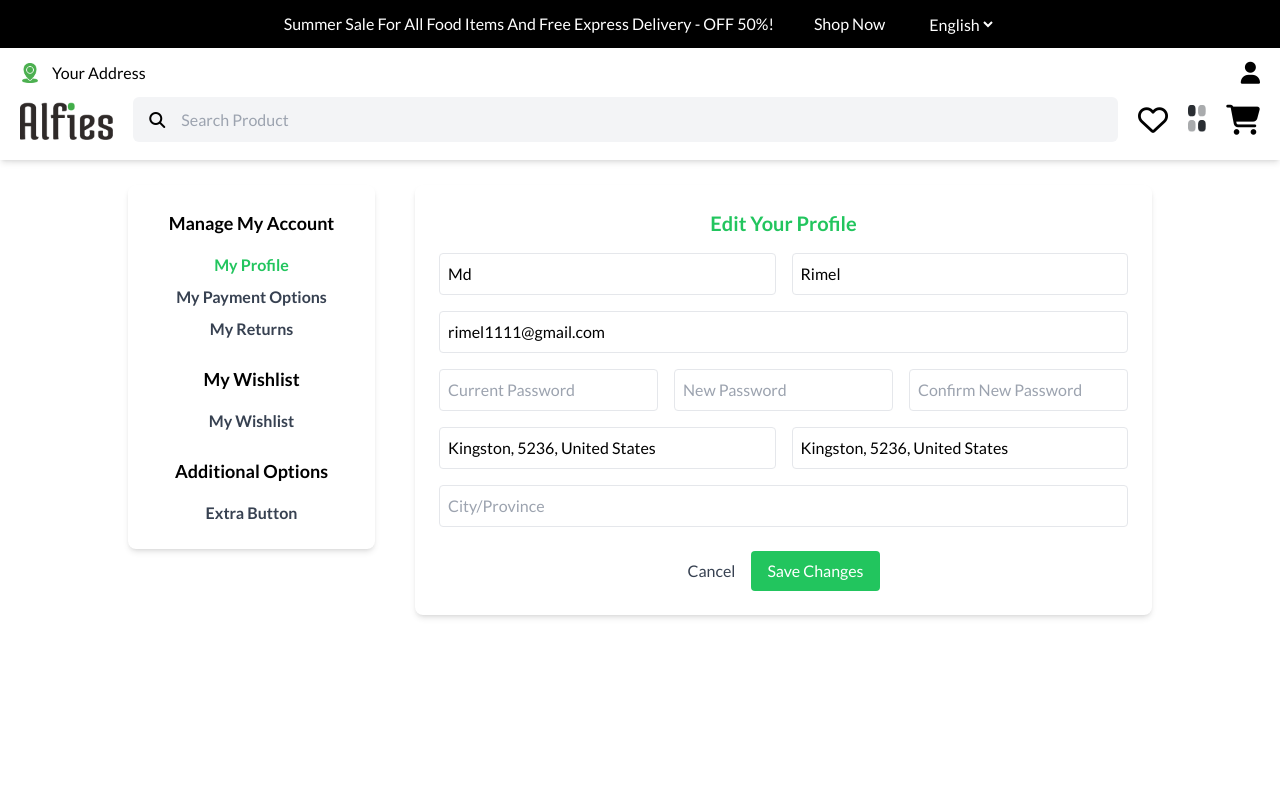
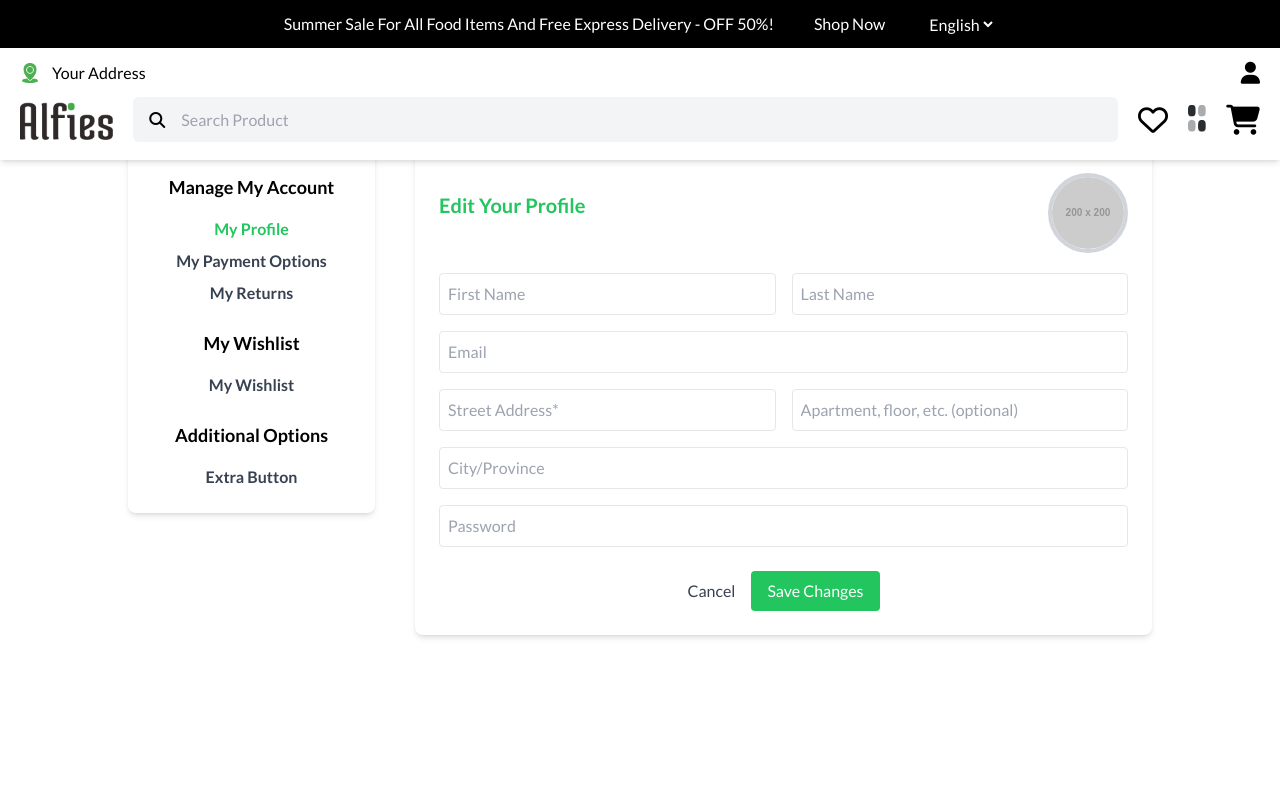
Before and after one commit to Dev-Jathu/MultiShop, a React (Create React App) app in the folder frontend/: page /my-account in a window 1280 px wide. Shown: the top 800 px of the page. Built offline with nearby package versions, Linux system fonts and the light colour scheme.

Commit message:
user accounts

```diff
--- a/frontend/src/pages/user/account.jsx
+++ b/frontend/src/pages/user/account.jsx
@@ -2,9 +2,19 @@ import React, { useState } from "react";
 
 const UserProfile = () => {
   const [activeTab, setActiveTab] = useState("profile");
+  const [selectedImage, setSelectedImage] = useState(
+    "https://via.placeholder.com/200"
+  );
+  const handleImageUpload = (event) => {
+    const file = event.target.files[0];
+    if (file) {
+      const imageUrl = URL.createObjectURL(file);
+      setSelectedImage(imageUrl);
+    }
+  };
 
   return (
-    <div className="flex flex-col items-center justify-center min-h-screen p-6">
+    <div className="flex flex-col items-center justify-center lg:h-[100vh] md:h-[80vh] h-full lg:pt-2 md:pt-2 p-6">
       <div className="flex flex-col md:flex-row justify-center items-start space-y-6 md:space-y-0 md:space-x-10 w-full max-w-5xl">
         <div className="w-full md:w-1/4 bg-white shadow-md rounded-lg p-6">
           <h2 className="text-lg font-bold mb-4 text-center">
@@ -77,59 +87,60 @@ const UserProfile = () => {
         <div className="w-full md:w-3/4 bg-white shadow-md rounded-lg p-6">
           {activeTab === "profile" && (
             <>
-              <h2 className="text-xl font-semibold text-green-500 mb-4 text-center">
-                Edit Your Profile
-              </h2>
-              <form className="flex flex-col space-y-4">
+              <div className="flex justify-between items-center">
+                <h2 className="text-xl font-semibold text-green-500 mb-4 text-left">
+                  Edit Your Profile
+                </h2>
+                <div className="flex justify-center items-center">
+                  <div className="w-20 h-20 rounded-full overflow-hidden border-4 border-gray-300">
+                    <img
+                      className="w-full h-full object-cover cursor-pointer"
+                      src={selectedImage}
+                      alt="Profile"
+                      onClick={() =>
+                        document.getElementById("fileInput").click()
+                      }
+                    />
+                  </div>
+                  <input
+                    type="file"
+                    id="fileInput"
+                    className="hidden"
+                    accept="image/*"
+                    onChange={handleImageUpload}
+                  />
+                </div>
+              </div>
+
+              <form className="flex flex-col space-y-4 pt-5">
                 <div className="flex flex-col md:flex-row space-y-4 md:space-y-0 md:space-x-4">
                   <input
                     type="text"
                     placeholder="First Name"
                     className="border p-2 rounded flex-1"
-                    defaultValue="Md"
                   />
                   <input
                     type="text"
                     placeholder="Last Name"
                     className="border p-2 rounded flex-1"
-                    defaultValue="Rimel"
                   />
                 </div>
                 <input
                   type="email"
                   placeholder="Email"
                   className="border p-2 rounded"
-                  defaultValue="rimel1111@gmail.com"
                 />
-                <div className="flex flex-col md:flex-row space-y-4 md:space-y-0 md:space-x-4">
-                  <input
-                    type="password"
-                    placeholder="Current Password"
-                    className="border p-2 rounded flex-1"
-                  />
-                  <input
-                    type="password"
-                    placeholder="New Password"
-                    className="border p-2 rounded flex-1"
-                  />
-                  <input
-                    type="password"
-                    placeholder="Confirm New Password"
-                    className="border p-2 rounded flex-1"
-                  />
-                </div>
+
                 <div className="flex flex-col md:flex-row space-y-4 md:space-y-0 md:space-x-4">
                   <input
                     type="text"
                     placeholder="Street Address*"
                     className="border p-2 rounded flex-1"
-                    defaultValue="Kingston, 5236, United States"
                   />
                   <input
                     type="text"
                     placeholder="Apartment, floor, etc. (optional)"
                     className="border p-2 rounded flex-1"
-                    defaultValue="Kingston, 5236, United States"
                   />
                 </div>
                 <input
@@ -137,6 +148,13 @@ const UserProfile = () => {
                   placeholder="City/Province"
                   className="border p-2 rounded"
                 />
+                <div className="flex flex-col md:flex-row space-y-4 md:space-y-0 md:space-x-4">
+                  <input
+                    type="password"
+                    placeholder="Password"
+                    className="border p-2 rounded flex-1"
+                  />
+                </div>
               </form>
             </>
           )}
```
